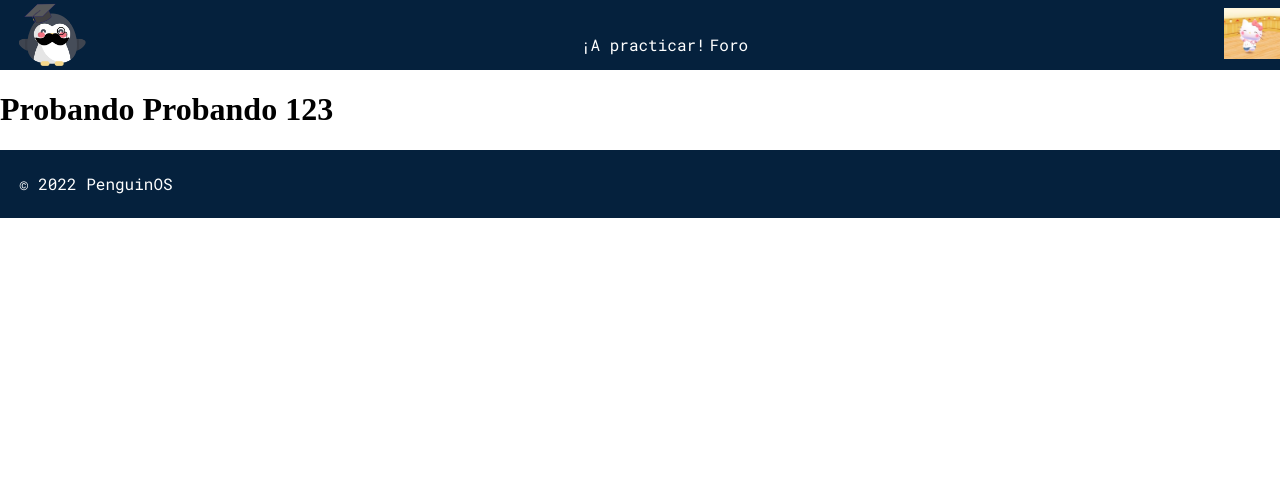
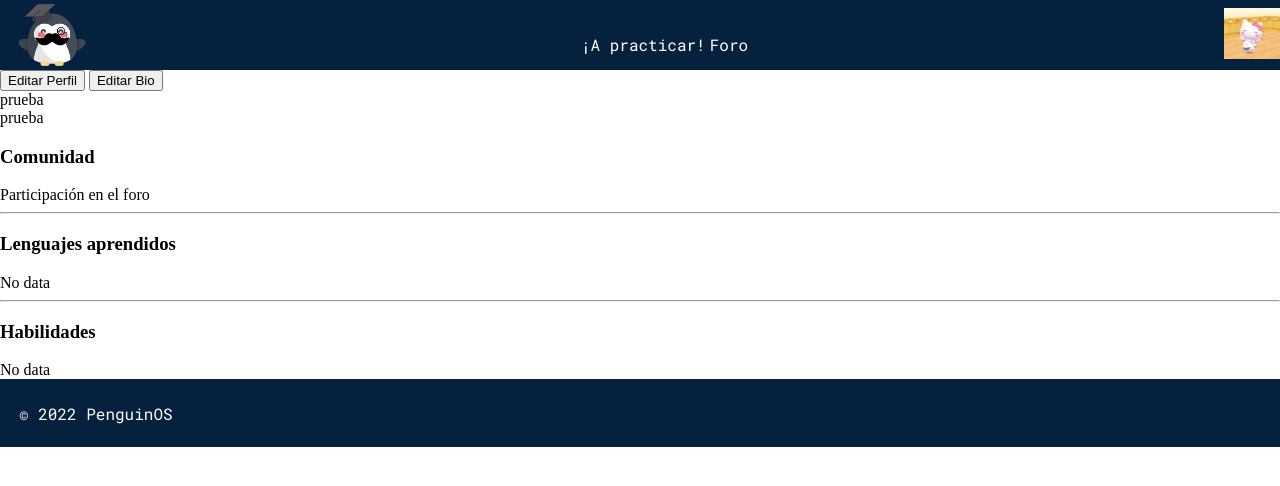
Before and after one commit to SofiaGMiranda/JUAN, a plain HTML site: page profile.html in a window 1280 px wide. Drawn offline with Linux system fonts and the light colour scheme.

Commit message:
Profile_UserInfo - HTML

```diff
--- a/main.js
+++ b/main.js
@@ -10,7 +10,7 @@ class MyHeader extends HTMLElement{
             <a href=#>¡A practicar!</a> <a href=#>Foro</a>
           </div>
         </nav>
-        <a href=# class="header__user">
+        <a href="profile.html" class="header__user">
             <img src="imagenes/kittyProfile.jpg" alt="user">
         </header> `
     }
--- a/profile.html
+++ b/profile.html
@@ -15,9 +15,57 @@
 
 </head>
 <my-header></my-header>
-<body>
-<h1>Probando Probando 123</h1>
 
-</body>
+<div class="info">
+    <div class="personal_data">
+        <div clas="user_info">
+            <div class="profile_pic"></div>
+            <div class="username">
+                <div class="name"></div>
+                <div class="user"></div>
+                <div class="rank"></div>
+            </div>
+            <button class="edit_profile">Editar Perfil</button>
+            <button class="edit_bio">Editar Bio</button>
+        </div>
+        <a class="github">
+            <div>
+                <span class="logo"></span>
+                <span class="link">
+                    <div class="github_user">prueba</div>
+                </span>
+            </div>
+        </a>
+        <a class="linkedin">
+            <div>
+                <span class="logo"></span>
+                <span class="link">
+                    <div class="linkedin_user">prueba</div>
+                </span>
+            </div>
+        </a>
+    </div>
+    <div class="community_activity">
+        <h3>Comunidad</h3>
+        <div class="community">
+            <div class="forum">
+                Participación en el foro
+                <div class="entries"></div>
+            </div>
+        </div>
+    </div>
+    <hr>
+    <div class="languages">
+        <h3>Lenguajes aprendidos</h3>
+        No data
+    </div>
+    <hr>
+    <div class="skills">
+        <h3>Habilidades</h3>
+        No data
+    </div>
+
+</div>
+
 <my-footer></my-footer>
 </html>
```
